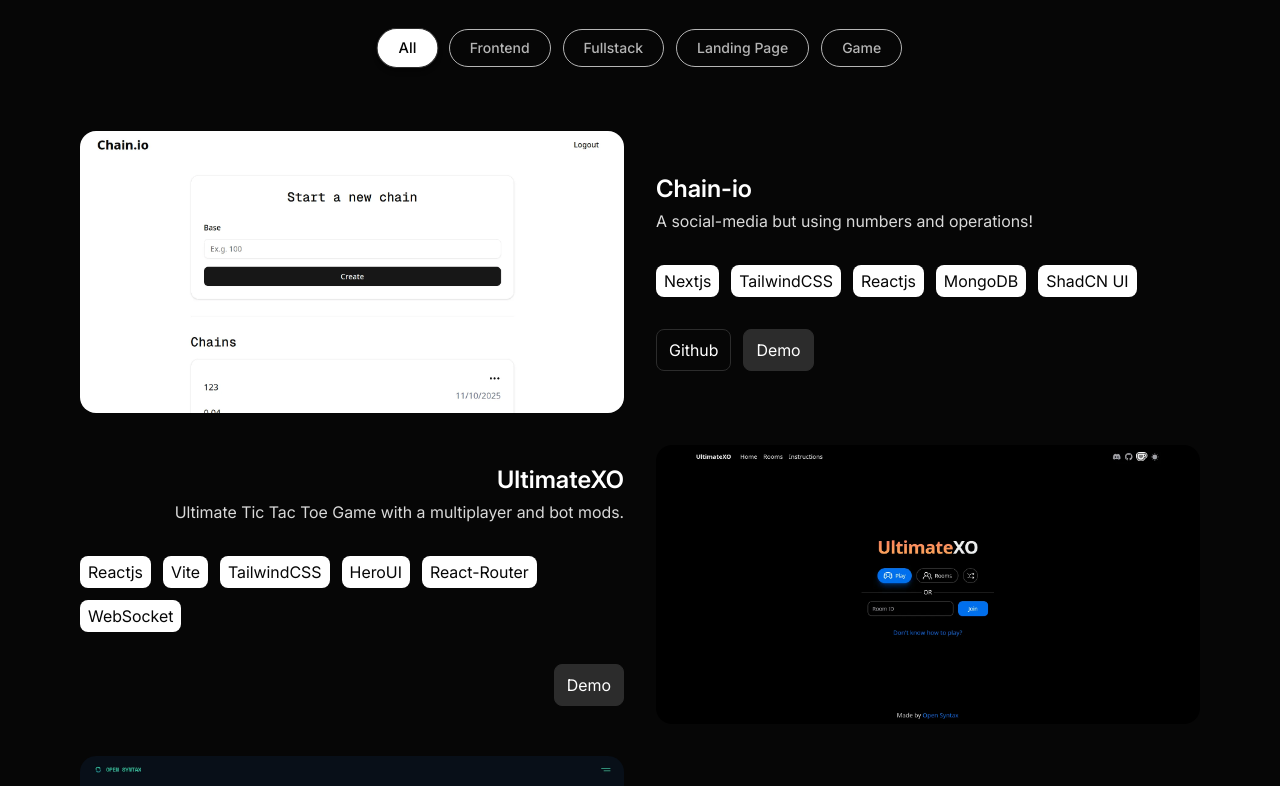
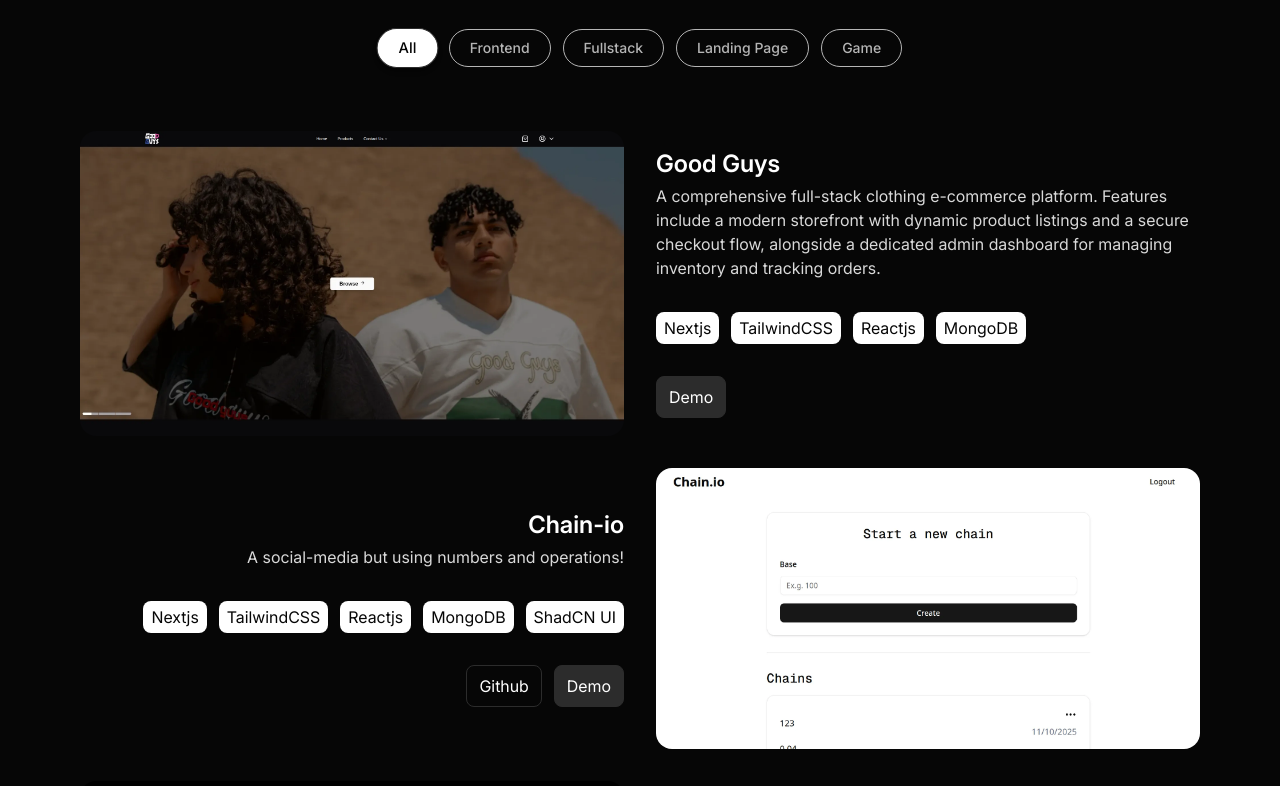
Before and after one commit to OmarIsADev/portfolio-v2, a React (Vite) app: page / in a window 1280 px wide. Shown: the part 1021-1807 px from the top of the page. Built offline with nearby package versions, Linux system fonts and the light colour scheme.

Commit message:
feat: add Good Guys project to the projects section

```diff
--- a/src/sections/projects.jsx
+++ b/src/sections/projects.jsx
@@ -13,8 +13,17 @@ import whatsapp from "../assets/projects/whatsapp.webp";
 import taskspaces from "../assets/projects/task-spaces.webp";
 import digitalBank from "../assets/projects/digitalbank-landing.webp";
 import opensyntax from "../assets/projects/opensyntax-landing.webp";
+import goodguys from "../assets/projects/good-guys.webp";
 
 const projects = [
+  {
+    header: "Good Guys",
+    description: "A comprehensive full-stack clothing e-commerce platform. Features include a modern storefront with dynamic product listings and a secure checkout flow, alongside a dedicated admin dashboard for managing inventory and tracking orders.",
+    img: goodguys,
+    category: "Fullstack",
+    demo: "https://good-guys.vercel.app/",
+    stack: ["Nextjs", "TailwindCSS", "Reactjs", "MongoDB"],
+  },
   {
     header: "Chain-io",
     description: "A social-media but using numbers and operations!",
```
Also changed, not shown: src/assets/projects/good-guys.png (added), src/assets/projects/good-guys.webp (added).
